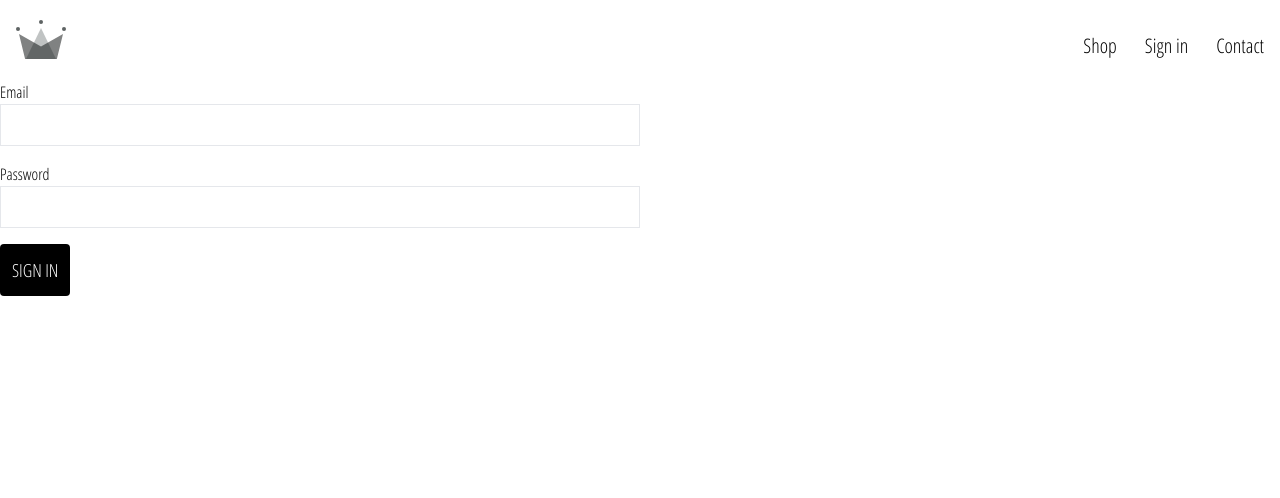
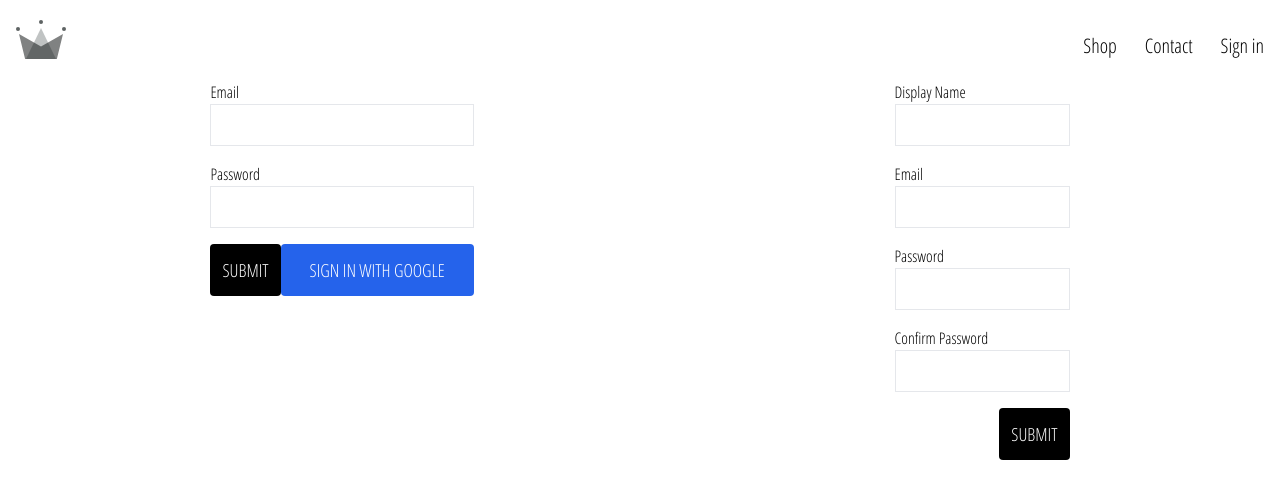
Before and after one commit to rawi96/react-shop, a React (Create React App) app: page /sign-in in a window 1280 px wide. Shown: the top 498 px of the page. Built offline with nearby package versions, Linux system fonts and the light colour scheme; no server answers.

Commit message:
implement authentication with firebase

```diff
--- a/package.json
+++ b/package.json
@@ -8,6 +8,7 @@
     "@testing-library/jest-dom": "^5.15.0",
     "@testing-library/react": "^11.2.7",
     "@testing-library/user-event": "^12.8.3",
+    "firebase": "^9.5.0",
     "gh-pages": "^3.2.3",
     "react": "^17.0.2",
     "react-dom": "^17.0.2",
--- a/src/App.js
+++ b/src/App.js
@@ -4,12 +4,51 @@ import About from "./pages/about";
 import Homepage from "./pages/homepage";
 import Shop from "./pages/shop/shop";
 import SignInAndSignUp from "./pages/sign-in-and-sign-up";
+import { auth, createUserProfileDocument } from "./firebase/firebase.utils";
+import React, { useEffect, useState } from "react";
 
-function App() {
+class App extends React.Component {
+  constructor() {
+    super();
+
+    this.state = {
+      currentUser: null,
+    };
+  }
+
+  unsubscribeFromAuth = null;
+
+  componentDidMount() {
+    this.unsubscribeFromAuth = auth.onAuthStateChanged(async userAuth => {
+      if (userAuth) {
+        const userRef = await createUserProfileDocument(userAuth);
+
+        userRef.onSnapshot(snapShot => {
+          this.setState({
+            currentUser: {
+              id: snapShot.id,
+              ...snapShot.data()
+            }
+          });
+
+          console.log(this.state);
+        });
+      }
+
+      this.setState({ currentUser: userAuth });
+    });
+  }
+
+
+  componentWillUnmount() {
+    this.unsubscribeFromAuth();
+  }
+
+  render() {
     return (
       <div className="container mx-auto font-OpenSansCondensed">
         <BrowserRouter>
-        <Header />
+          <Header currentUser={this.state.currentUser} />
           <Routes>
             <Route path="/" element={<Homepage />} />
             <Route path="/about" element={<About />} />
@@ -20,5 +59,6 @@ function App() {
       </div>
     );
   }
+}
 
 export default App;
--- a/src/components/button.jsx
+++ b/src/components/button.jsx
@@ -1,7 +1,9 @@
-function Button({ value, ...otherProps }) {
+import { signInWithGoogle } from "../firebase/firebase.utils";
+
+function Button({ value, isGoogle, ...otherProps }) {
     return (
-        <input className="bg-black hover:bg-gray-500 text-white cursor-pointer uppercase text-lg p-3 rounded"
-        value={value} {...otherProps} />
+        <input className={`${isGoogle ? 'bg-blue-600 hover:bg-blue-900' : 'bg-black hover:bg-gray-500'} text-white cursor-pointer uppercase text-lg p-3 rounded text-center`}
+        defaultValue={value} {...otherProps} />
     );
 }
 
--- a/src/components/header.jsx
+++ b/src/components/header.jsx
@@ -1,16 +1,19 @@
 import { Link } from "react-router-dom";
 import { ReactComponent as Logo } from "../assets/crown.svg"
+import { auth } from "../firebase/firebase.utils";
 
-function Header() {
+function Header(props) {
   return (
     <div className="flex justify-between my-5 px-4 h-10">
-       <Link to ="/">
+      <Link to="/">
         <Logo></Logo>
       </Link>
       <div className="flex items-end text-xl">
         <Link className="" to="shop">Shop</Link>
-         <Link className="ml-7" to="sign-in">Sign in</Link>
         <Link className="ml-7" to="contact">Contact</Link>
+
+        {props.currentUser ? <div className="ml-7 cursor-pointer" onClick={() => auth.signOut()}>Sign out</div> :
+          <Link className="ml-7" to="sign-in">Sign in</Link>}
       </div>
     </div>
   );
--- /dev/null
+++ b/src/components/sign-in.jsx
@@ -0,0 +1,27 @@
+import { useState } from "react";
+import Button from "../components/button";
+import FormInput from "../components/form-input";
+import { signInWithGoogle } from "../firebase/firebase.utils";
+
+function SignIn() {
+    const [email, setEmail] = useState('');
+    const [password, setPassword] = useState('');
+
+    const handleSubmit = e => {
+        console.log('asdf');
+        e.preventDefault();
+    }
+
+    return (
+        <form onSubmit={handleSubmit}>
+            <FormInput label="Email" type="email" handleChange={e => setEmail(e.target.value)}></FormInput>
+            <FormInput label="Password" type="password" handleChange={e => setPassword(e.target.value)}></FormInput>
+            <div className="flex justify-end">
+                <Button type="submit" value="Sign in"></Button>
+                <Button isGoogle onClick={signInWithGoogle} value="Sign in with Google"></Button>
+            </div>
+        </form>
+    );
+}
+
+export default SignIn;
--- /dev/null
+++ b/src/components/sign-up.jsx
@@ -0,0 +1,50 @@
+import { useState } from "react";
+import Button from "./button";
+import FormInput from "./form-input";
+import { auth, createUserProfileDocument, signInWithGoogle } from "../firebase/firebase.utils";
+
+function SignUp() {
+    const [displayName, setDisplayName] = useState('');
+    const [email, setEmail] = useState('');
+    const [password, setPassword] = useState('');
+    const [confirmPassword, setConfirmPassword] = useState('');
+
+    const handleSubmit = async event => {
+        event.preventDefault();
+
+        if (password !== confirmPassword) {
+            alert("passwords don't match");
+            return;
+        }
+
+        try {
+            const { user } = await auth.createUserWithEmailAndPassword(
+                email,
+                password
+            );
+
+            await createUserProfileDocument(user, { displayName });
+
+            setDisplayName('');
+            setEmail('');
+            setPassword('');
+            setConfirmPassword('');
+        } catch (error) {
+            console.error(error);
+        }
+    };
+
+    return (
+        <form onSubmit={handleSubmit}>
+            <FormInput label="Display Name" type="text" handleChange={e => setDisplayName(e.target.value)}></FormInput>
+            <FormInput label="Email" type="email" handleChange={e => setEmail(e.target.value)}></FormInput>
+            <FormInput label="Password" type="password" handleChange={e => setPassword(e.target.value)}></FormInput>
+            <FormInput label="Confirm Password" type="password" handleChange={e => setConfirmPassword(e.target.value)}></FormInput>
+            <div className="flex justify-end">
+                <Button type="submit" value="Sign up"></Button>
+            </div>
+        </form>
+    );
+}
+
+export default SignUp;
--- /dev/null
+++ b/src/firebase/firebase.utils.js
@@ -0,0 +1,48 @@
+import firebase from "firebase/compat/app";
+import "firebase/compat/firestore";
+import "firebase/compat/auth";
+
+const firebaseConfig = {
+  apiKey: "AIzaSyCt6CB_VoWooRZGBzrf87wfOdIXkOb9Y5s",
+  authDomain: "react-shop-bf7a9.firebaseapp.com",
+  projectId: "react-shop-bf7a9",
+  storageBucket: "react-shop-bf7a9.appspot.com",
+  messagingSenderId: "128830477299",
+  appId: "1:128830477299:web:4a4a47c096b2a2a6a3f886",
+};
+
+firebase.initializeApp(firebaseConfig);
+
+export const createUserProfileDocument = async (userAuth, additionalData) => {
+    if (!userAuth) return;
+
+    const userRef = firestore.doc(`users/${userAuth.uid}`);
+
+    const snapShot = await userRef.get();
+
+    if (!snapShot.exists) {
+      const { displayName, email } = userAuth;
+      const createdAt = new Date();
+      try {
+        await userRef.set({
+          displayName,
+          email,
+          createdAt,
+          ...additionalData
+        });
+      } catch (error) {
+        console.log('error creating user', error.message);
+      }
+    }
+
+    return userRef;
+  };
+
+export const auth = firebase.auth();
+export const firestore = firebase.firestore();
+
+const provider = new firebase.auth.GoogleAuthProvider();
+provider.setCustomParameters({ prompt: "select_account" });
+export const signInWithGoogle = () => auth.signInWithPopup(provider);
+
+export default firebase;
--- a/src/pages/sign-in-and-sign-up.jsx
+++ b/src/pages/sign-in-and-sign-up.jsx
@@ -1,23 +1,11 @@
-import { useState } from "react";
-import Button from "../components/button";
-import FormInput from "../components/form-input";
+import SignIn from "../components/sign-in";
+import SignUp from "../components/sign-up";
 
 function SignInAndSignUp() {
-  const [email, setEmail] = useState('');
-  const [password, setPassword] = useState('');
-
-  const handleSubmit = e => {
-    console.log('asdf');
-    e.preventDefault();
-  }
-
   return (
-    <div className='flex flex-col w-1/2'>
-      <form onSubmit={handleSubmit}>
-        <FormInput label="Email" type="email" handleChange={e => setEmail(e.target.value)}></FormInput>
-        <FormInput label="Password" type="password" handleChange={e => setPassword(e.target.value)}></FormInput>
-        <Button type="submit" value="Sign in"></Button>
-      </form>
+    <div className="flex justify-around flex-wrap">
+      <SignIn />
+      <SignUp />
     </div>
   );
 }
```
Also changed, not shown: 1 other file (tests, documents, lock files or other folders). Lines whose indentation alone changed are shown as unchanged.
